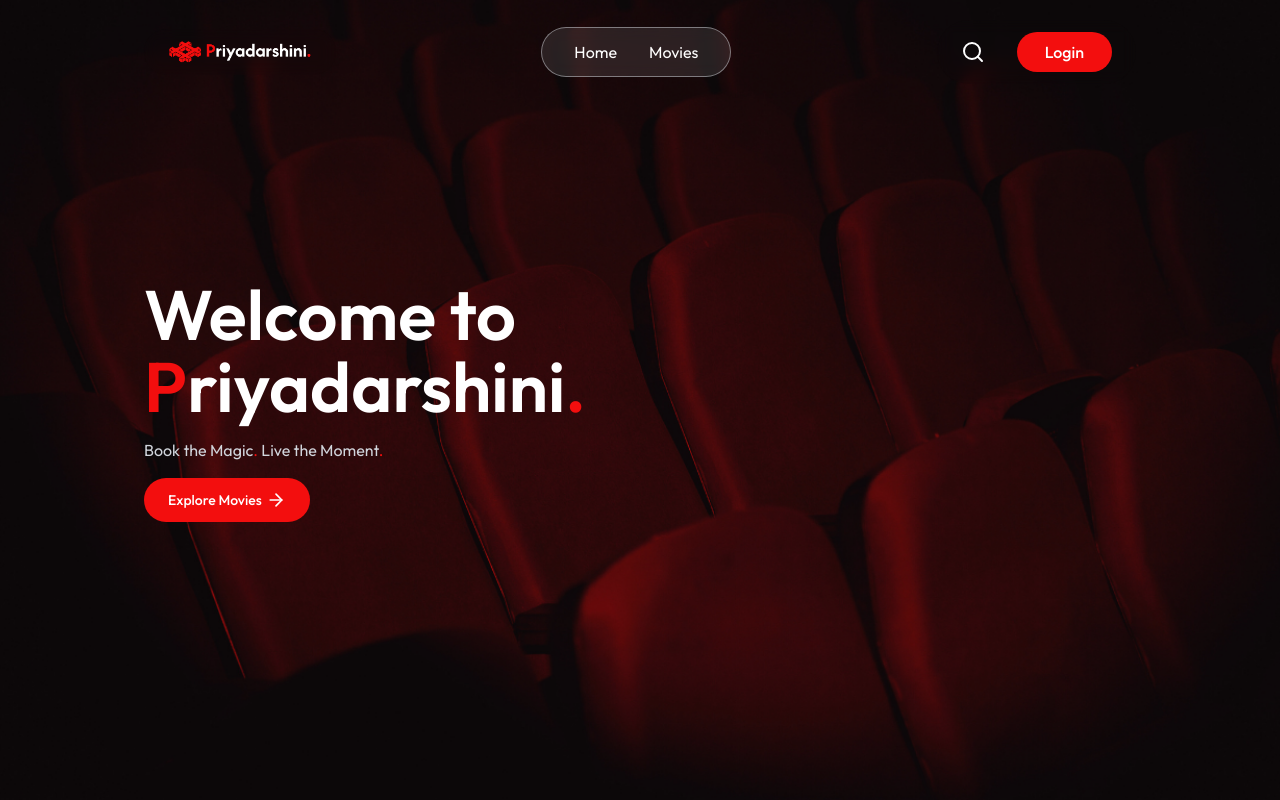
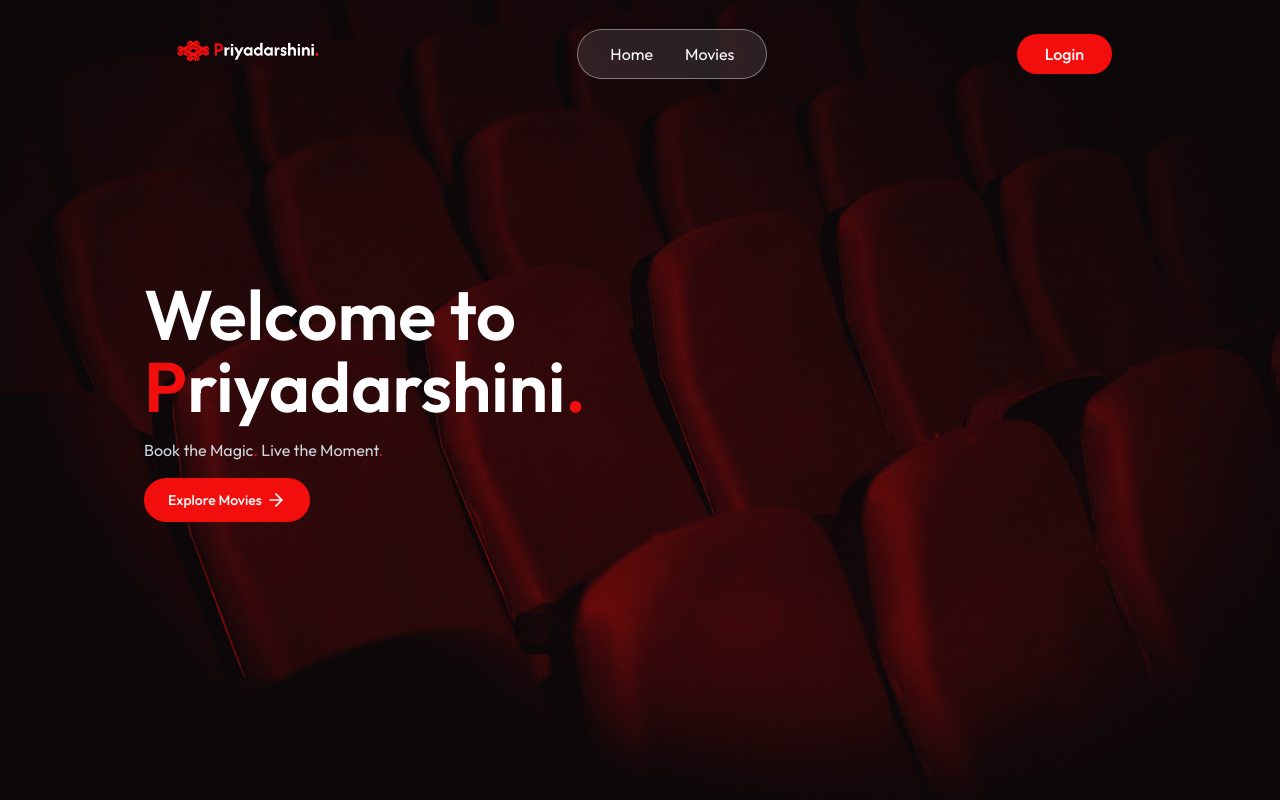
Before and after one commit to ashmit1795/priyadarshini, a React (Vite) app in the folder client/: page / in a window 1280 px wide. Shown: the top 800 px of the page. Built offline with nearby package versions, Linux system fonts and the light colour scheme; no server answers.

Commit message:
refactor: clean up Navbar component by removing unused imports and improving code structure

```diff
--- a/client/src/components/Navbar/Navbar.jsx
+++ b/client/src/components/Navbar/Navbar.jsx
@@ -2,7 +2,7 @@ import { Link, useNavigate } from "react-router-dom";
 import { assets } from "../../assets/assets.js";
 import { MenuIcon, SearchIcon, TicketPlus, User, XIcon } from "lucide-react";
 import { useState } from "react";
-import { SignedIn, SignedOut, SignInButton, useClerk, UserButton, useUser } from "@clerk/clerk-react";
+import { useClerk, UserButton, useUser } from "@clerk/clerk-react";
 import useAppContext from "../../hooks/useAppContext.js";
 
 function Navbar() {
@@ -15,8 +15,10 @@ function Navbar() {
 
 	return (
 		<div className="fixed top-0 z-50 w-full flex items-center justify-between px-6 md:px-16 lg:px-36 py-5">
-			<Link to="/" className="min-md:px-6 py-3 border-0 rounded-full backdrop-blur max-md:flex-1">
+			<Link to="/" className="min-md:px-6 border-0 py-3 max-md:flex-1">
+				<div className="inline-block p-2 rounded-full backdrop-blur">
 					<img src={assets.logo} alt="logo" className="w-36 h-auto" />
+				</div>
 			</Link>
 
 			<div
@@ -43,8 +45,7 @@ function Navbar() {
 				>
 					Movies
 				</Link>
-				{
-					isAdmin && (
+				{isAdmin && (
 					<Link
 						className="text-primary"
 						onClick={() => {
@@ -76,8 +77,7 @@ function Navbar() {
 				)}
 			</div>
 
-			<div className=" min-md:px-6 py-3 border-0 rounded-full backdrop-blur flex items-center gap-8">
-				<SearchIcon className="max-md:hidden w-6 h-6 cursor-pointer" />
+			<div className=" min-md:px-6 py-3 border-0 rounded-full flex items-center gap-8">
 				{!user ? (
 					<button
 						onClick={openSignIn}
```
Lines whose indentation alone changed are shown as unchanged.
